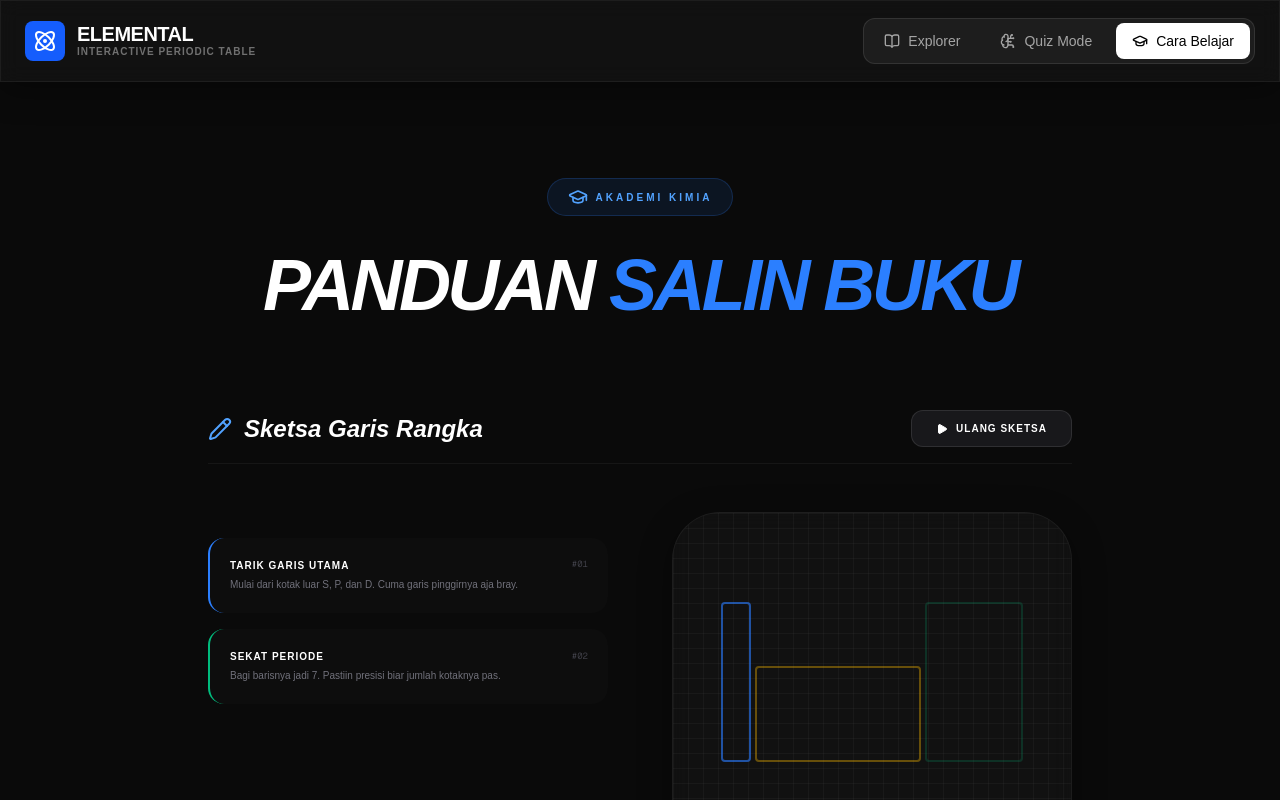
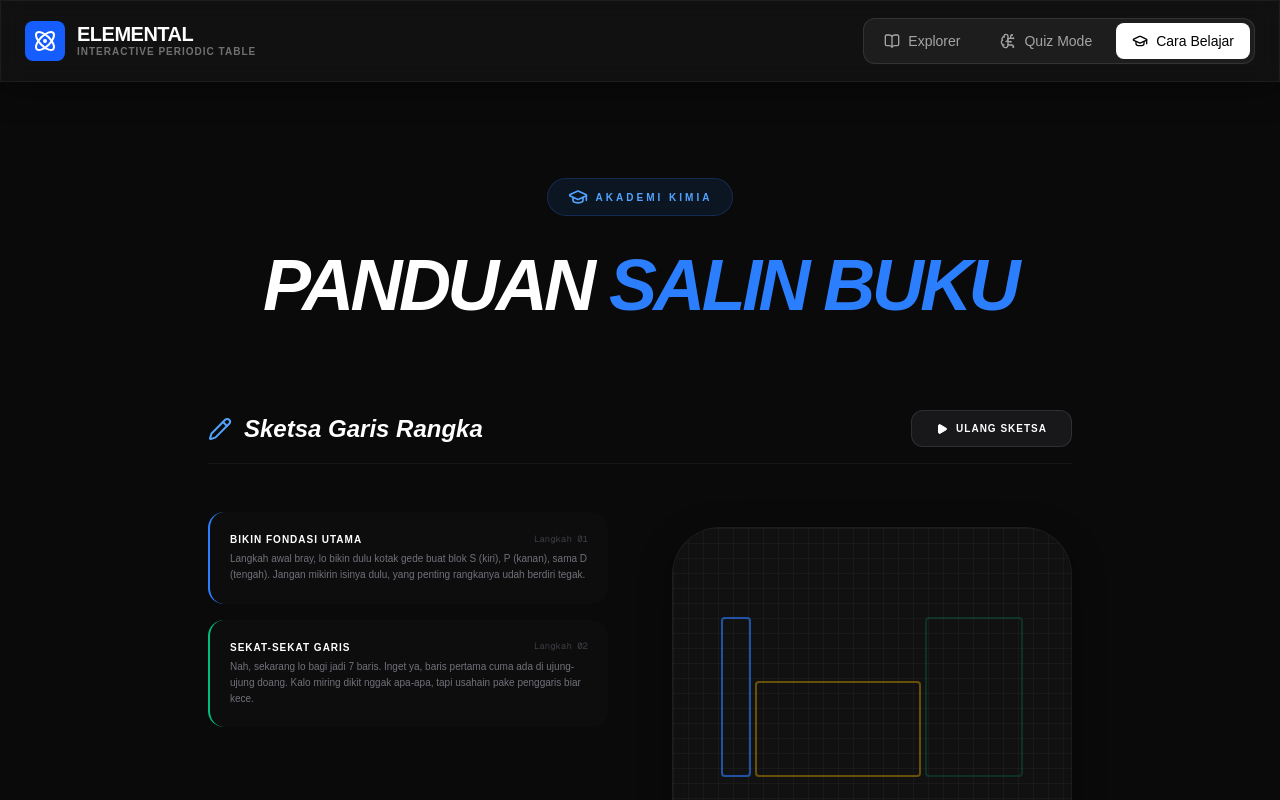
Before and after one commit to johsua092-ui/periodik-table, a Next.js app: page /periodik-table/ in a window 1280 px wide. Both pictures are taken after a click on the button "Cara Belajar". Shown: the top 800 px of the page. Built offline with nearby package versions, Linux system fonts and the light colour scheme.

Commit message:
Update: Human-style descriptions for drawing tutorial and tips

```diff
--- a/src/components/StudyGuide.tsx
+++ b/src/components/StudyGuide.tsx
@@ -5,8 +5,8 @@ import { GraduationCap, BookOpen, PenTool, CheckCircle, Layers, Scissors, Highli
 import { useState } from "react";
 
 /**
- * Update: Sketsa Minimalist (Cuma Garis).
- * Sesuai request, gue ilangin fill warna dan fokus ke "Garis Rangka" biar gampang ditiru di buku.
+ * Update: Bahasa yang lebih "manusia" & santai.
+ * Gue rombak semua teks biar nggak berasa kaku kayak bot.
  */
 
 export default function StudyGuide() {
@@ -15,26 +15,26 @@ export default function StudyGuide() {
   const drawSteps = [
     {
       step: "01",
-      title: "Tarik Garis Utama",
-      desc: "Mulai dari kotak luar S, P, dan D. Cuma garis pinggirnya aja bray.",
+      title: "Bikin Fondasi Utama",
+      desc: "Langkah awal bray, lo bikin dulu kotak gede buat blok S (kiri), P (kanan), sama D (tengah). Jangan mikirin isinya dulu, yang penting rangkanya udah berdiri tegak.",
       color: "border-blue-500"
     },
     {
       step: "02",
-      title: "Sekat Periode",
-      desc: "Bagi barisnya jadi 7. Pastiin presisi biar jumlah kotaknya pas.",
+      title: "Sekat-sekat Garis",
+      desc: "Nah, sekarang lo bagi jadi 7 baris. Inget ya, baris pertama cuma ada di ujung-ujung doang. Kalo miring dikit nggak apa-apa, tapi usahain pake penggaris biar kece.",
       color: "border-emerald-500"
     },
     {
       step: "03",
-      title: "Rangka Blok F",
-      desc: "Dua baris panjang di bawah buat Lanthanide & Actinide.",
+      title: "Slot Bonus (Blok F)",
+      desc: "Dua baris yang sering kelupaan nih. Taruh di paling bawah buku lo. Ini buat geng unsur yang 'spesial' dan langka. Kasih jarak dikit biar nggak sumpek.",
       color: "border-pink-500"
     },
     {
       step: "04",
-      title: "Grid Lengkap",
-      desc: "Sekarang lo punya 'rumah' buat semua unsur. Tinggal isi simbolnya!",
+      title: "Final Check & Rapihin",
+      desc: "Udah jadi nih rumahnya! Sekarang lo tinggal isi simbol-simbolnya satu per satu. Pastiin urutannya bener dari atas kiri ke bawah kanan ya bray.",
       color: "border-yellow-500"
     }
   ];
@@ -52,7 +52,7 @@ export default function StudyGuide() {
         </h2>
       </section>
 
-      {/* ANIMASI SKETSA GARIS (WIREFRAME) */}
+      {/* ANIMASI SKETSA GARIS */}
       <section className="space-y-12">
         <div className="flex flex-col md:flex-row justify-between items-start md:items-center gap-4 border-b border-white/5 pb-4">
           <div className="flex items-center gap-3">
@@ -79,7 +79,7 @@ export default function StudyGuide() {
               >
                 <div className="flex items-center justify-between">
                   <h4 className="font-black text-[10px] text-white uppercase tracking-widest">{s.title}</h4>
-                  <span className="text-[9px] font-mono text-zinc-700">#{s.step}</span>
+                  <span className="text-[9px] font-mono text-zinc-700">Langkah {s.step}</span>
                 </div>
                 <p className="text-[10px] text-zinc-500 leading-relaxed">{s.desc}</p>
               </motion.div>
@@ -88,87 +88,48 @@ export default function StudyGuide() {
 
           {/* CANVAS SKETSA GARIS */}
           <div className="relative aspect-square glass rounded-[3rem] border border-white/5 p-12 flex flex-col items-center justify-center overflow-hidden bg-black/60">
-            {/* Grid Background Paper Style */}
             <div className="absolute inset-0 bg-[linear-gradient(rgba(255,255,255,0.03)_1px,transparent_1px),linear-gradient(90deg,rgba(255,255,255,0.03)_1px,transparent_1px)] bg-[size:15px_15px] pointer-events-none" />
-
             <div key={animKey} className="w-full h-full relative flex flex-col justify-center">
-              {/* Step 1: Wireframe Blocks */}
               <div className="grid grid-cols-18 gap-1 w-full h-40 items-end">
-                {/* S-Block Line */}
-                <motion.div
-                  initial={{ pathLength: 0, opacity: 0 }}
-                  animate={{ pathLength: 1, opacity: 1 }}
-                  transition={{ delay: 0.5, duration: 1.5 }}
-                  className="col-span-2 border-2 border-blue-500/60 rounded-sm h-full"
-                />
-
-                {/* D-Block Line */}
-                <motion.div
-                  initial={{ pathLength: 0, opacity: 0 }}
-                  animate={{ pathLength: 1, opacity: 1 }}
-                  transition={{ delay: 1.5, duration: 1.5 }}
-                  className="col-span-10 border-2 border-yellow-500/40 rounded-sm h-[60%]"
-                />
-
-                {/* P-Block Line */}
-                <motion.div
-                  initial={{ pathLength: 0, opacity: 0 }}
-                  animate={{ pathLength: 1, opacity: 1 }}
-                  transition={{ delay: 2.5, duration: 1.5 }}
-                  className="col-span-6 border-2 border-emerald-500/60 rounded-sm h-full"
-                />
+                <motion.div initial={{ pathLength: 0, opacity: 0 }} animate={{ pathLength: 1, opacity: 1 }} transition={{ delay: 0.5, duration: 1.5 }} className="col-span-2 border-2 border-blue-500/60 rounded-sm h-full" />
+                <motion.div initial={{ pathLength: 0, opacity: 0 }} animate={{ pathLength: 1, opacity: 1 }} transition={{ delay: 1.5, duration: 1.5 }} className="col-span-10 border-2 border-yellow-500/40 rounded-sm h-[60%]" />
+                <motion.div initial={{ pathLength: 0, opacity: 0 }} animate={{ pathLength: 1, opacity: 1 }} transition={{ delay: 2.5, duration: 1.5 }} className="col-span-6 border-2 border-emerald-500/60 rounded-sm h-full" />
               </div>
-
-              {/* Step 2: Grid Internal Lines */}
               <div className="absolute inset-0 flex flex-col justify-between py-20 px-8 pointer-events-none">
                 {[...Array(7)].map((_, i) => (
-                  <motion.div
-                    key={i}
-                    initial={{ scaleX: 0, opacity: 0 }}
-                    animate={{ scaleX: 1, opacity: 1 }}
-                    transition={{ delay: 3.5 + (i * 0.15), duration: 0.8 }}
-                    className="h-[1px] bg-white/20 origin-left"
-                  />
+                  <motion.div key={i} initial={{ scaleX: 0, opacity: 0 }} animate={{ scaleX: 1, opacity: 1 }} transition={{ delay: 3.5 + (i * 0.15), duration: 0.8 }} className="h-[1px] bg-white/20 origin-left" />
                 ))}
               </div>
-
-              {/* Step 3: F-Block Wireframe */}
-              <motion.div
-                initial={{ opacity: 0 }}
-                animate={{ opacity: 1 }}
-                transition={{ delay: 5, duration: 1 }}
-                className="mt-6 space-y-1 w-full px-4"
-              >
-                <motion.div
-                  initial={{ scaleX: 0 }} animate={{ scaleX: 1 }} transition={{ delay: 5.2, duration: 1 }}
-                  className="h-4 w-full border-2 border-pink-500/40 rounded-sm origin-left"
-                />
-                <motion.div
-                  initial={{ scaleX: 0 }} animate={{ scaleX: 1 }} transition={{ delay: 5.5, duration: 1 }}
-                  className="h-4 w-full border-2 border-pink-500/40 rounded-sm origin-left"
-                />
+              <motion.div initial={{ opacity: 0 }} animate={{ opacity: 1 }} transition={{ delay: 5, duration: 1 }} className="mt-6 space-y-1 w-full px-4">
+                <motion.div initial={{ scaleX: 0 }} animate={{ scaleX: 1 }} transition={{ delay: 5.2, duration: 1 }} className="h-4 w-full border-2 border-pink-500/40 rounded-sm origin-left" />
+                <motion.div initial={{ scaleX: 0 }} animate={{ scaleX: 1 }} transition={{ delay: 5.5, duration: 1 }} className="h-4 w-full border-2 border-pink-500/40 rounded-sm origin-left" />
               </motion.div>
             </div>
-
             <div className="absolute bottom-6 left-0 right-0 text-center">
-               <p className="text-[9px] font-black text-zinc-800 uppercase tracking-[0.5em]">Mode Garis Rangka</p>
+               <p className="text-[9px] font-black text-zinc-800 uppercase tracking-[0.5em]">Tabel Siap Diisi bray!</p>
             </div>
           </div>
         </div>
       </section>
 
-      {/* Info Tambahan */}
+      {/* Info Tambahan - Edisi Tips Santai */}
       <section className="grid md:grid-cols-2 gap-6">
-        <div className="p-8 glass rounded-[2rem] border border-white/5 space-y-3">
-          <h4 className="text-lg font-black italic">Pake Penggaris Ngab!</h4>
-          <p className="text-xs text-zinc-500 leading-relaxed">
-            Biar hasilnya se-keren di layar, pastiin lo pake penggaris pas narik garis rangka utamanya. Mulai dari sisi paling kiri dulu ya.
+        <div className="p-8 glass rounded-[2rem] border border-white/5 space-y-4">
+          <div className="p-3 bg-blue-500/10 w-fit rounded-2xl">
+             <Scissors className="w-6 h-6 text-blue-400" />
+          </div>
+          <h4 className="text-xl font-black italic">Saran Gue: Pake Penggaris!</h4>
+          <p className="text-sm text-zinc-500 leading-relaxed">
+            Serius deh bray, jangan coba-coba narik garis tanpa penggaris kalo nggak mau tabel lo jadi kyk gelombang laut. Mulai dari sisi paling kiri, pelan-pelan aja yang penting presisi.
           </p>
         </div>
-        <div className="p-8 glass rounded-[2rem] border border-white/5 space-y-3">
-          <h4 className="text-lg font-black italic">Proporsi Itu Kunci</h4>
-          <p className="text-xs text-zinc-500 leading-relaxed">
-            Inget, Blok D itu lebih pendek (turun ke bawah) dibanding Blok S sama P. Jangan dibikin sejajar semua ya bray!
+        <div className="p-8 glass rounded-[2rem] border border-white/5 space-y-4">
+          <div className="p-3 bg-purple-500/10 w-fit rounded-2xl">
+             <Highlighter className="w-6 h-6 text-purple-400" />
+          </div>
+          <h4 className="text-xl font-black italic">Soal Proporsi Kotak</h4>
+          <p className="text-sm text-zinc-500 leading-relaxed">
+            Inget poin ini bray: Blok D (yang di tengah) itu lebih cebol dibanding Blok S sama P. Jangan lo bikin tinggi-tinggi biar bentuk tabelnya nggak aneh pas diliat guru lo.
           </p>
         </div>
       </section>
```
